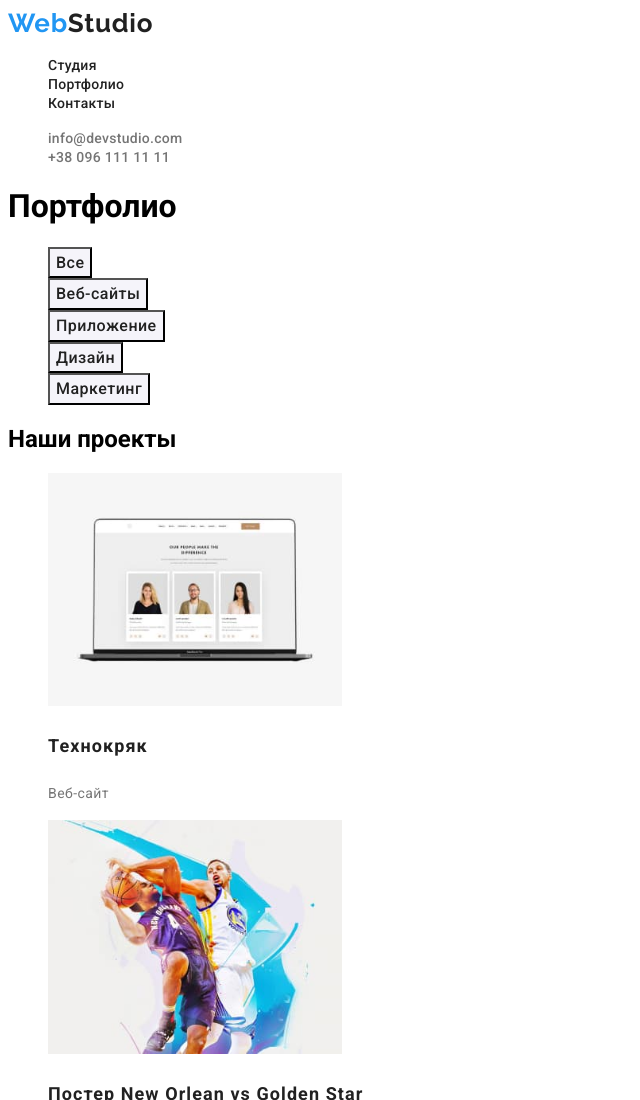
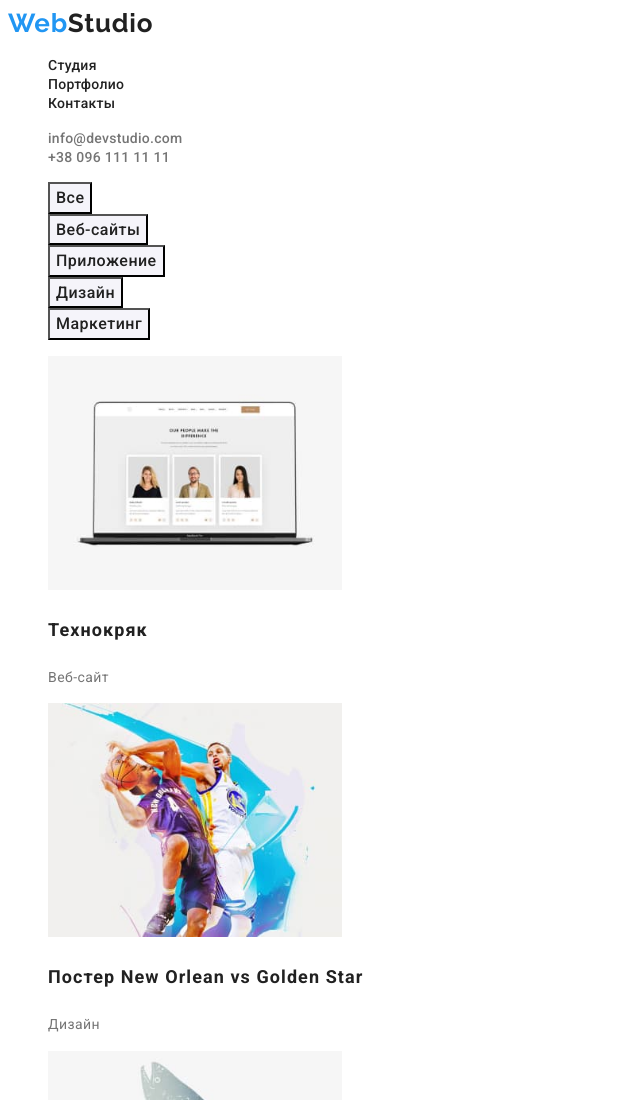
Before and after one commit to Lulu0502/goit-markup-hw-02, a plain HTML site: page portfolio.html in a window 1280 px wide. Shown: the top 1100 px of the page, without its empty margins (0-640 px from the left). Drawn offline with Linux system fonts and the light colour scheme.

Commit message:
Редактирование html файлов

```diff
--- a/portfolio.html
+++ b/portfolio.html
@@ -30,7 +30,7 @@
     </header>
     <main>
         <!--Портфолио-->
-            <h1 class="hide-title">Портфолио</h1>
+            <h1 hidden>Портфолио</h1>
            <div>
                 <ul class="list">
                     <li><button type="button" class="button-title2">Все</button></li>
@@ -39,7 +39,7 @@
                     <li><button type="button" class="button-title2">Дизайн</button></li>
                     <li><button type="button" class="button-title2">Маркетинг</button></li>
                 </ul>
-                <h2 class="hide-title">Наши проекты</h2>
+                <h2 hidden>Наши проекты</h2>
                 <ul class="list">
                 <li>
                     <img src="img.portfolio/img.jpg" alt="Ноутбук" width="294">
```
Also changed, not shown: index.html (+1 -1 lines).
